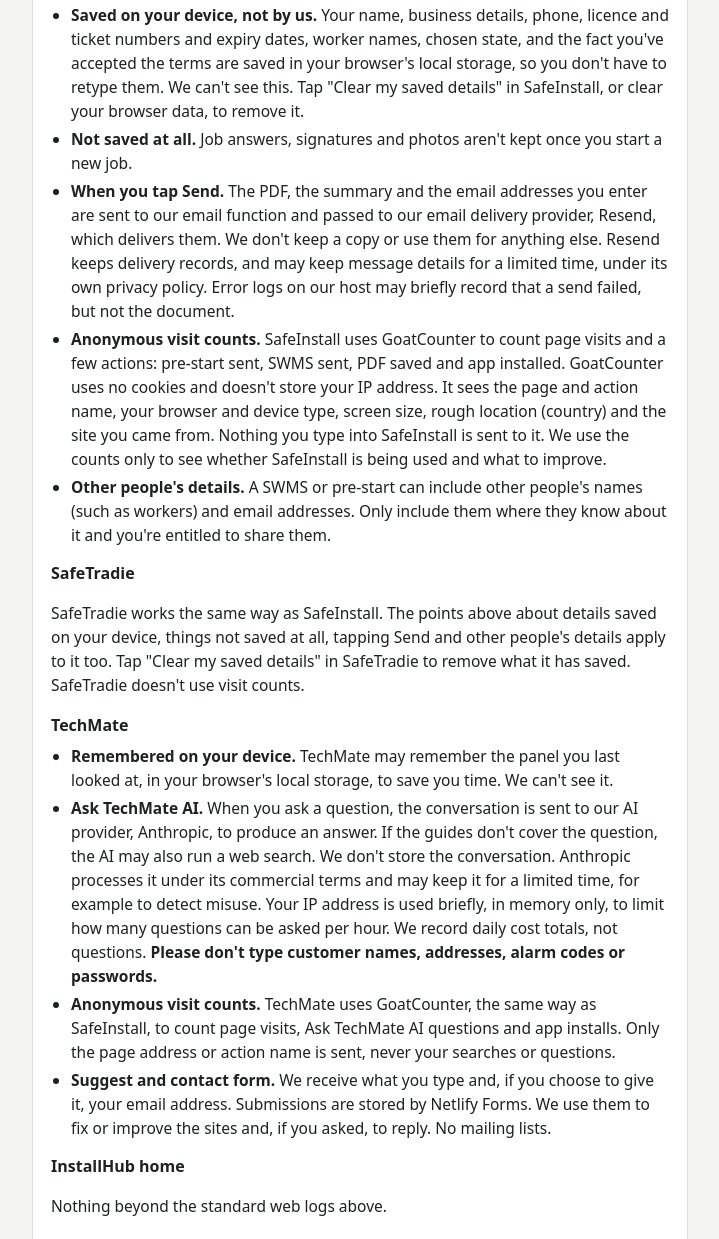
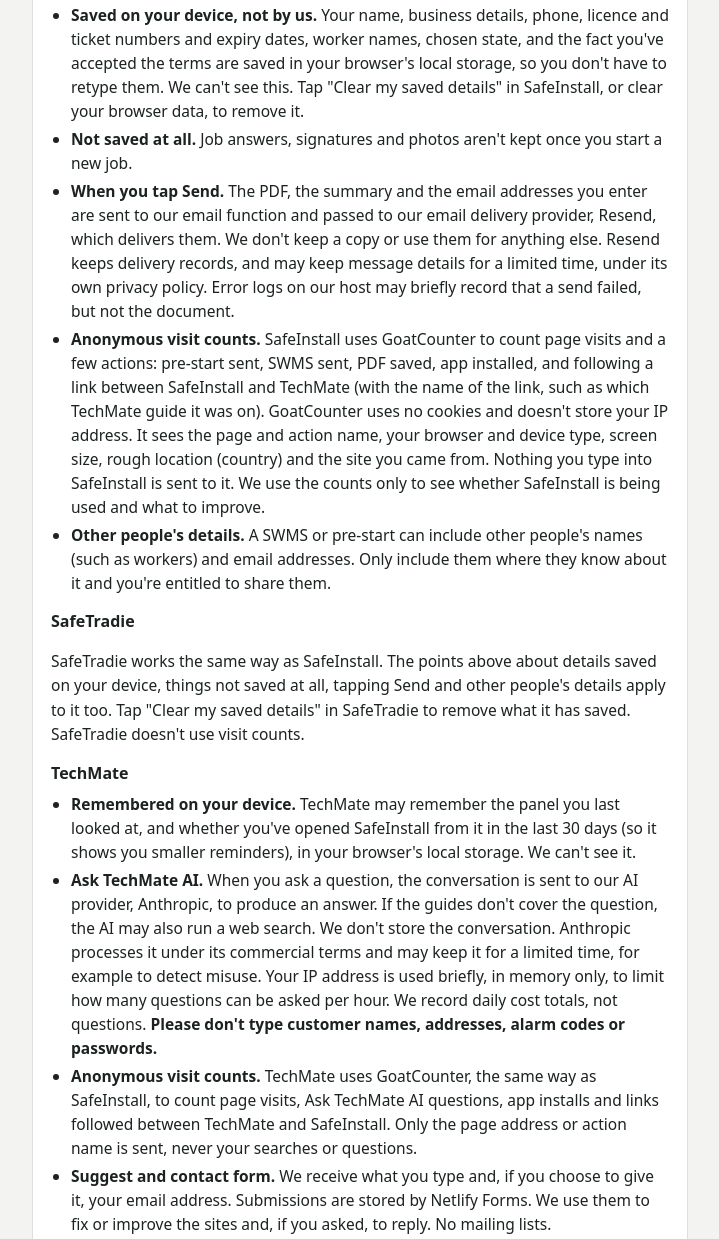
Before and after one commit to siren-soda/installhub, a plain HTML site: page privacy/index.html in a window 1280 px wide. Shown: the part 869-2108 px from the top of the page, without its empty margins (280-999 px from the left). Drawn offline with Linux system fonts and the light colour scheme.

Commit message:
Privacy: count links followed between SafeInstall and TechMate
Co-Authored-By: Claude Opus 5.5 <noreply@anthropic.com>
Claude-Session: https://claude.ai/code/session_01ErfipAZHKyjVDd8nGA2utm

```diff
--- a/privacy/index.html
+++ b/privacy/index.html
@@ -13,7 +13,7 @@
 <header><div class="in">
   <a href="/">Install<span>Hub</span></a>
   <h1>Privacy policy</h1>
-  <p>For installhub.org, SafeInstall, SafeTradie and TechMate · Last updated 17 November 2026</p>
+  <p>For installhub.org, SafeInstall, SafeTradie and TechMate · Last updated 18 November 2026</p>
 </div></header>
 
 <main>
@@ -41,7 +41,7 @@
   <li><b>Saved on your device, not by us.</b> Your name, business details, phone, licence and ticket numbers and expiry dates, worker names, chosen state, and the fact you've accepted the terms are saved in your browser's local storage, so you don't have to retype them. We can't see this. Tap "Clear my saved details" in SafeInstall, or clear your browser data, to remove it.</li>
   <li><b>Not saved at all.</b> Job answers, signatures and photos aren't kept once you start a new job.</li>
   <li><b>When you tap Send.</b> The PDF, the summary and the email addresses you enter are sent to our email function and passed to our email delivery provider, Resend, which delivers them. We don't keep a copy or use them for anything else. Resend keeps delivery records, and may keep message details for a limited time, under its own privacy policy. Error logs on our host may briefly record that a send failed, but not the document.</li>
-  <li><b>Anonymous visit counts.</b> SafeInstall uses GoatCounter to count page visits and a few actions: pre-start sent, SWMS sent, PDF saved and app installed. GoatCounter uses no cookies and doesn't store your IP address. It sees the page and action name, your browser and device type, screen size, rough location (country) and the site you came from. Nothing you type into SafeInstall is sent to it. We use the counts only to see whether SafeInstall is being used and what to improve.</li>
+  <li><b>Anonymous visit counts.</b> SafeInstall uses GoatCounter to count page visits and a few actions: pre-start sent, SWMS sent, PDF saved, app installed, and following a link between SafeInstall and TechMate (with the name of the link, such as which TechMate guide it was on). GoatCounter uses no cookies and doesn't store your IP address. It sees the page and action name, your browser and device type, screen size, rough location (country) and the site you came from. Nothing you type into SafeInstall is sent to it. We use the counts only to see whether SafeInstall is being used and what to improve.</li>
   <li><b>Other people's details.</b> A SWMS or pre-start can include other people's names (such as workers) and email addresses. Only include them where they know about it and you're entitled to share them.</li>
 </ul>
 
@@ -50,9 +50,9 @@
 
 <h3>TechMate</h3>
 <ul>
-  <li><b>Remembered on your device.</b> TechMate may remember the panel you last looked at, in your browser's local storage, to save you time. We can't see it.</li>
+  <li><b>Remembered on your device.</b> TechMate may remember the panel you last looked at, and whether you've opened SafeInstall from it in the last 30 days (so it shows you smaller reminders), in your browser's local storage. We can't see it.</li>
   <li><b>Ask TechMate AI.</b> When you ask a question, the conversation is sent to our AI provider, Anthropic, to produce an answer. If the guides don't cover the question, the AI may also run a web search. We don't store the conversation. Anthropic processes it under its commercial terms and may keep it for a limited time, for example to detect misuse. Your IP address is used briefly, in memory only, to limit how many questions can be asked per hour. We record daily cost totals, not questions. <b>Please don't type customer names, addresses, alarm codes or passwords.</b></li>
-  <li><b>Anonymous visit counts.</b> TechMate uses GoatCounter, the same way as SafeInstall, to count page visits, Ask TechMate AI questions and app installs. Only the page address or action name is sent, never your searches or questions.</li>
+  <li><b>Anonymous visit counts.</b> TechMate uses GoatCounter, the same way as SafeInstall, to count page visits, Ask TechMate AI questions, app installs and links followed between TechMate and SafeInstall. Only the page address or action name is sent, never your searches or questions.</li>
   <li><b>Suggest and contact form.</b> We receive what you type and, if you choose to give it, your email address. Submissions are stored by Netlify Forms. We use them to fix or improve the sites and, if you asked, to reply. No mailing lists.</li>
 </ul>
 
```
Also changed, not shown: 1 other file.
